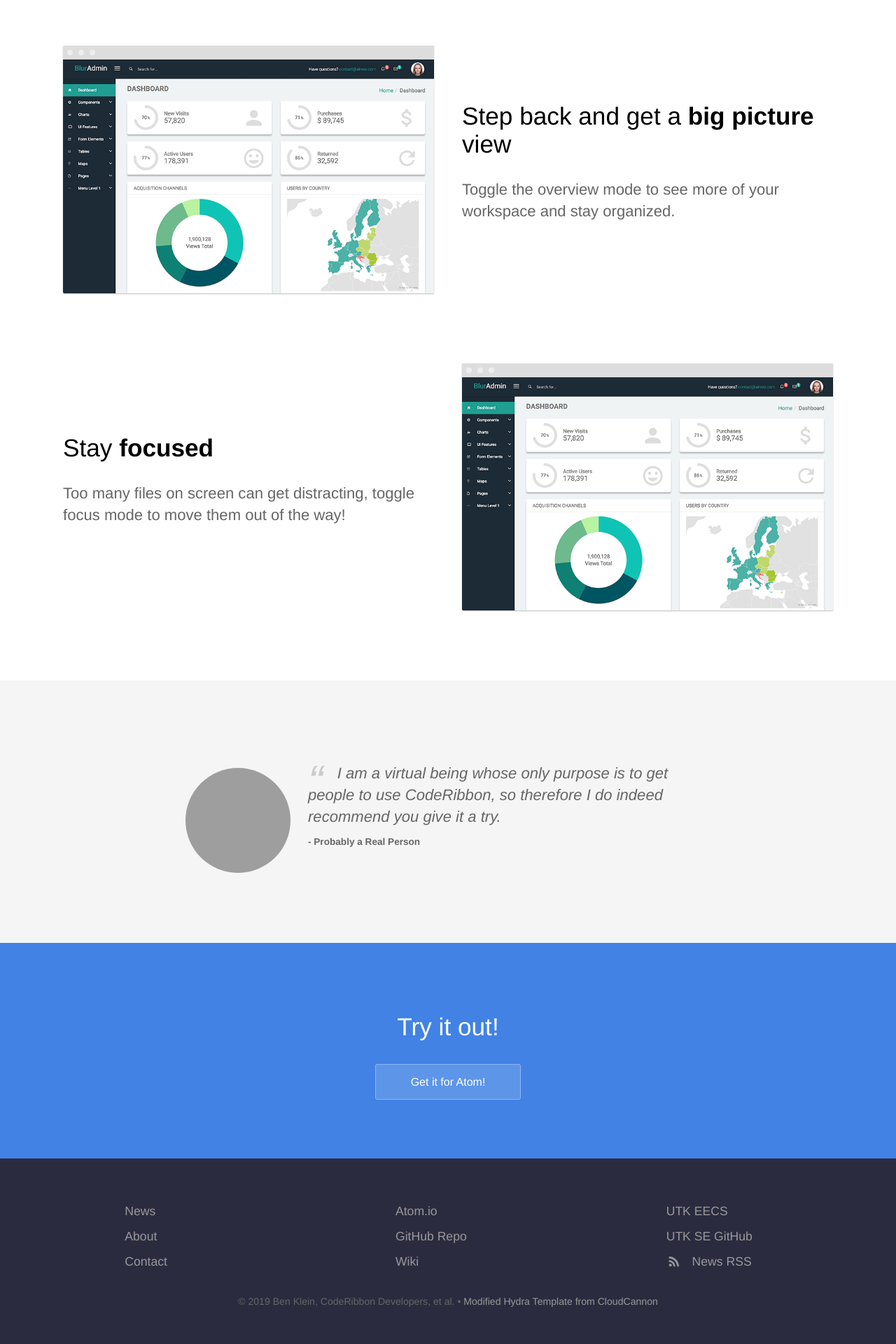
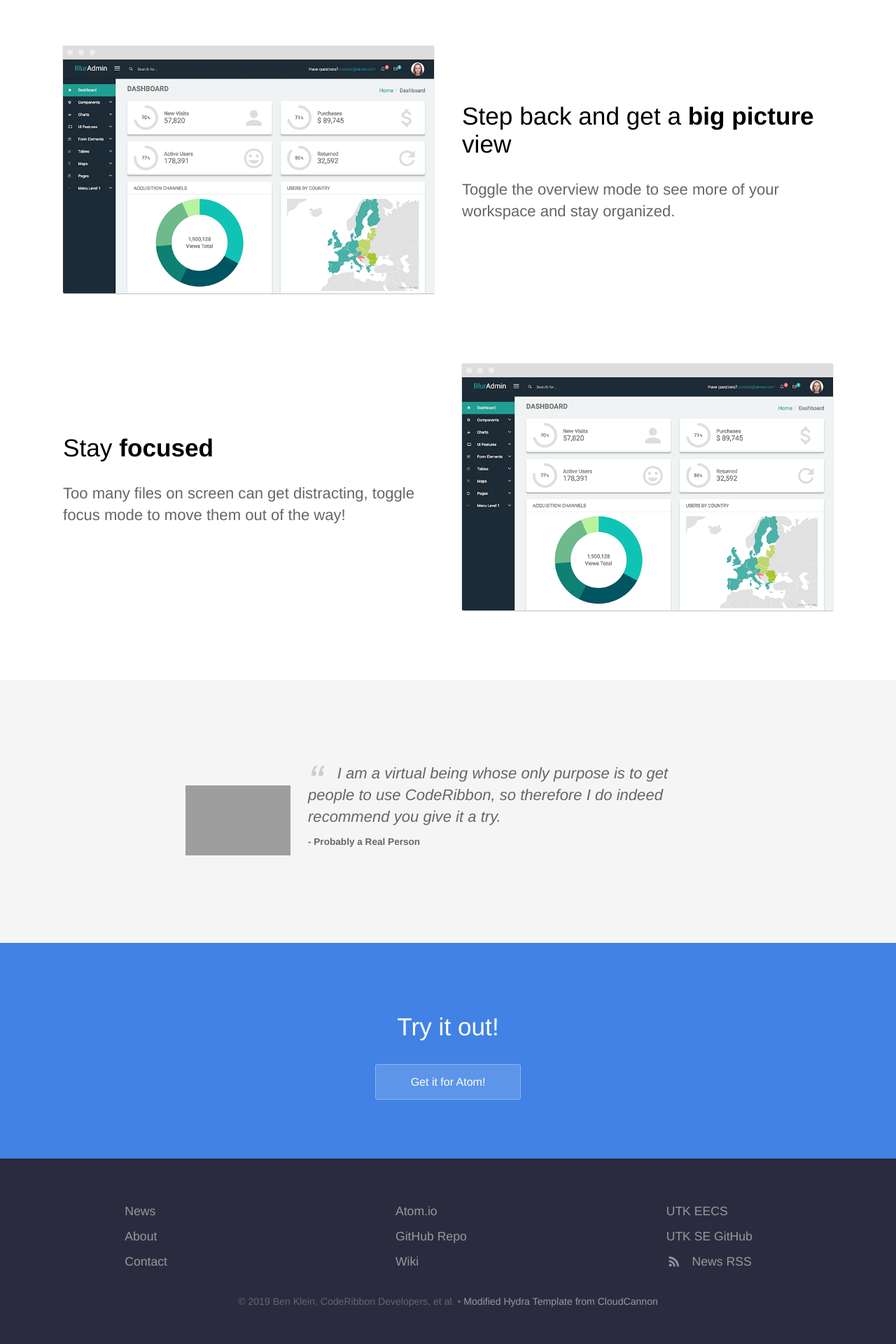
Before and after one commit to CodeRibbon/CodeRibbon, a Jekyll site: the page built from index.html, in a window 1280 px wide. Shown: the part 1468-3388 px from the top of the page at 70% size. Built offline with Jekyll 4.4.1, drawn with Linux system fonts in a browser that asks for light colours; grey boxes are pictures that could not be loaded.

Commit message:
fix images for peeps

```diff
--- a/_sass/layout.scss
+++ b/_sass/layout.scss
@@ -124,7 +124,7 @@ blockquote:before {
 	overflow: hidden;
 	margin: 25px auto 0 auto;
 	position: relative;
-	border-radius: 200px;
+	border-radius: 20px;
 
 	img {
 		position: absolute;
@@ -133,7 +133,26 @@ blockquote:before {
 		top: -1000%;
 		bottom: -1000%;
 		margin: auto;
-		width: 300px;
+		// width: 300px;
+	}
+}
+
+.rect-image {
+	width: 150px;
+	height: 250px;
+	overflow: hidden;
+	margin: 25px auto 0 auto;
+	position: relative;
+	border-radius: 20px;
+
+	img {
+		position: absolute;
+		left: -1000%;
+		right: -1000%;
+		top: -1000%;
+		bottom: -1000%;
+		margin: auto;
+		// width: 300px;
 	}
 }
 
--- a/_sass/staff.scss
+++ b/_sass/staff.scss
@@ -27,6 +27,15 @@
 			}
 		}
 
+	.rect-image {
+		width: 200px;
+		height: 300px;
+			img {
+				border-radius: 60px;
+			}
+		}
+
+
 	.name {
 		font-size: 1.3em;
 		margin-top: 20px;
--- a/about.html
+++ b/about.html
@@ -6,7 +6,7 @@ description: People who've made CodeRibbon what it is today.
 <ul class="staff">
 	{% for person in site.staff_members %}
 		<li>
-			<div class="square-image"><img src="{% include relative-src.html src=person.image_path %}" alt="{{ person.name }}"/></div>
+			<div class="rect-image"><img src="{% include relative-src.html src=person.image_path %}" alt="{{ person.name }}"/></div>
 			<div class="name"><p><a target="_blank" href="{{ person.profilelink }}">{{ person.name }}</a></p></div>
 			<div class="position"><p>{{ person.position }}</p></div>
 			<div class="position">{{ person.blurb }}</div>
```
Also changed, not shown: _staff_members/azh.md (+1 -1 lines), _staff_members/robobenklein.md (+1 -1 lines).
